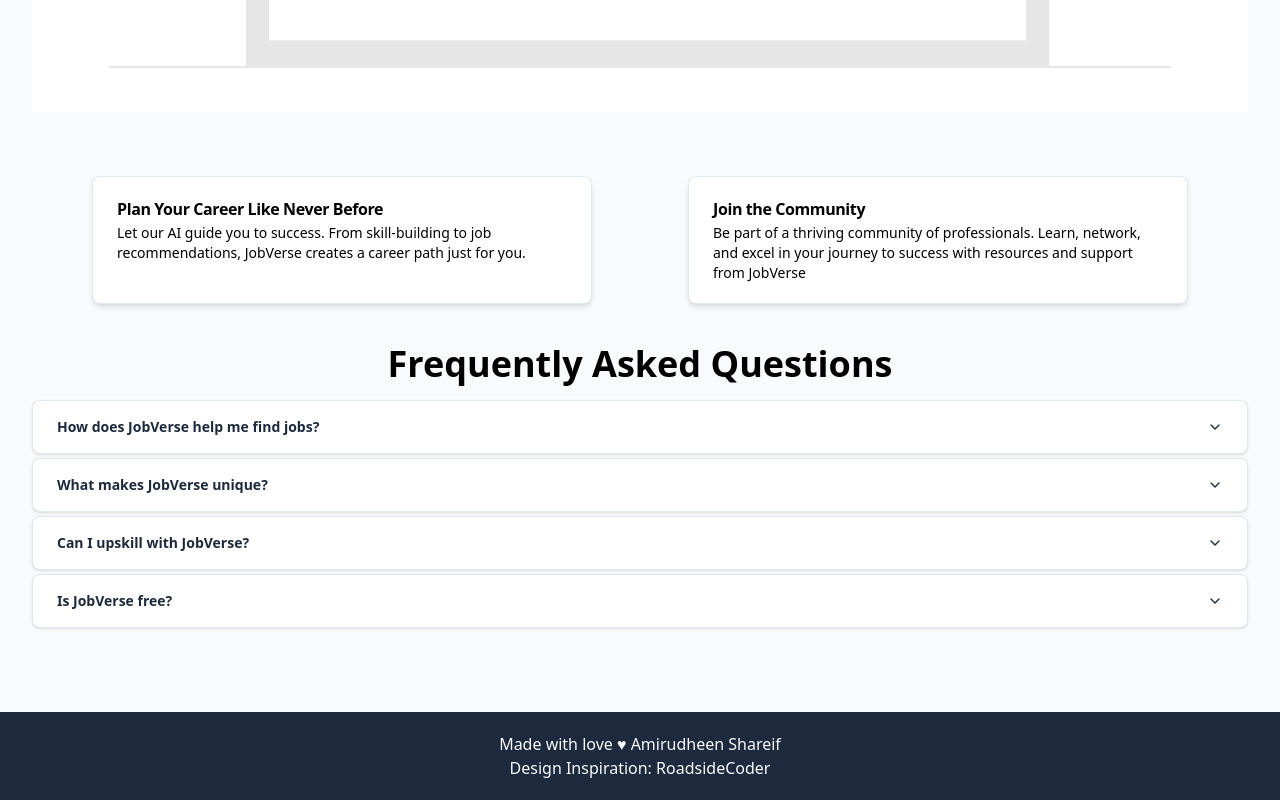
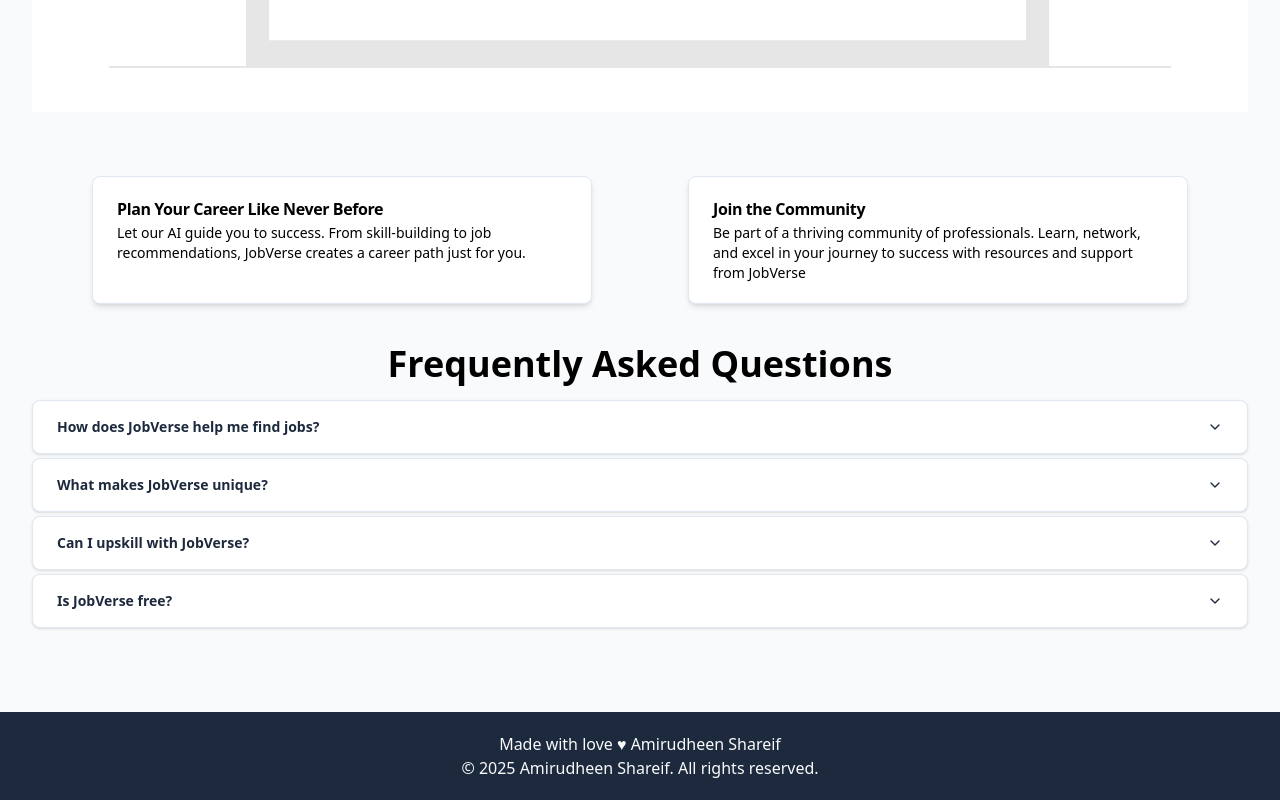
Before and after one commit to amirudheenshareif/JobVerse, a React (Vite) app: page / in a window 1280 px wide. Shown: the part 1062-1862 px from the top of the page. Built offline with nearby package versions, Linux system fonts and the light colour scheme; no server answers.

Commit message:
Added copyright text

```diff
--- a/src/components/Footer.jsx
+++ b/src/components/Footer.jsx
@@ -4,7 +4,7 @@
   return (
     <div className='font-medium p-3 sm:p-5 bg-slate-800 text-slate-50 text-center'>
       <h2>Made with love &hearts; Amirudheen Shareif </h2>
-      <h4>Design Inspiration: RoadsideCoder</h4>
+      <h4>&copy; {new Date().getFullYear()} Amirudheen Shareif. All rights reserved.</h4>
     </div>
   )
 }
--- a/src/components/Header.jsx
+++ b/src/components/Header.jsx
@@ -31,7 +31,7 @@
       <div className='flex justify-between items-center p-8 text-amber-100'>
         <div>
           <img src={logo} alt="logo"
-               className='h-8 sm:h-10 md:h-12 '
+               className='h-8 sm:h-10 md:h-12  '
                onClick={()=>{navigate("/")}} />
         </div>
 
```
